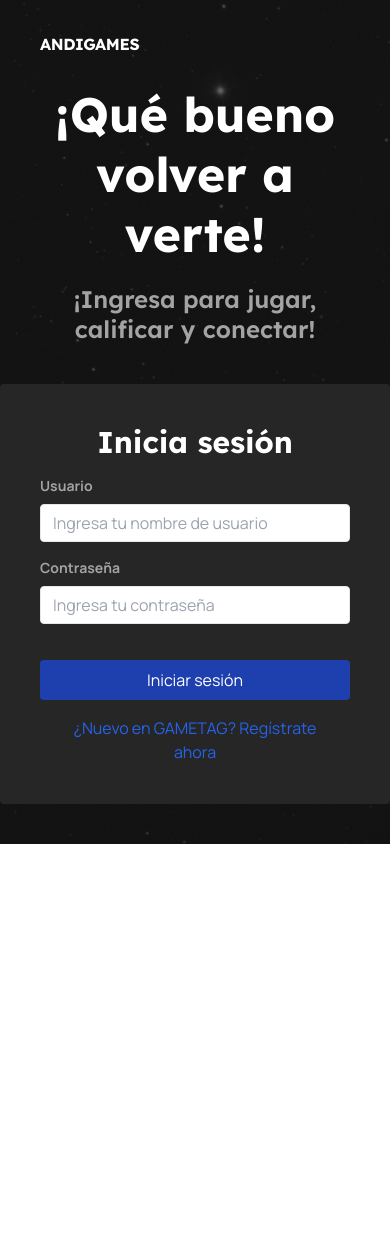
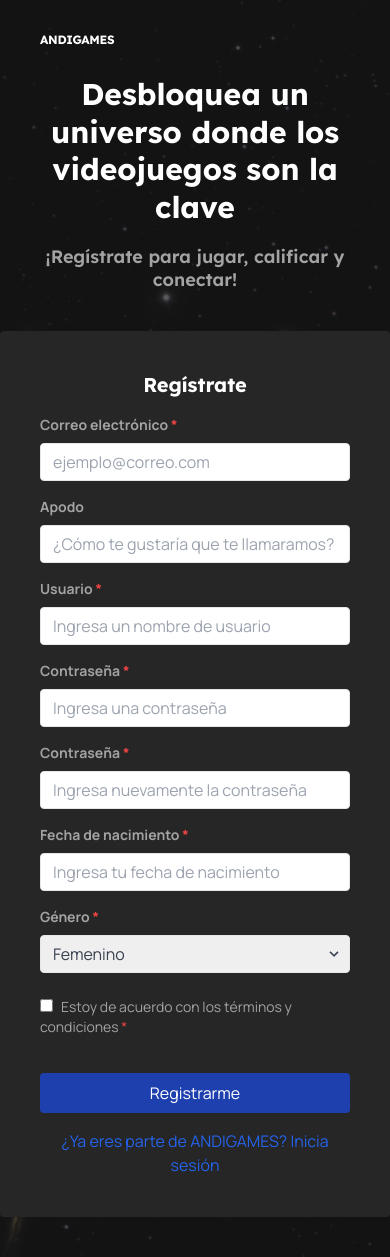
Before and after one commit to natandreli/andigames-front, a Next.js app: page /signup in a window 390 px wide. Before the commit the page ends 844 px from the top, so only its background shows below. Built offline with nearby package versions, Linux system fonts and the light colour scheme.

Commit message:
signup page almost done, improvements in the responsive design and others

```diff
--- a/app/login/page.jsx
+++ b/app/login/page.jsx
@@ -1,8 +1,7 @@
 "use client";
 
+import { useRouter } from 'next/navigation';
 import { Lexend, Manrope } from 'next/font/google';
-import { useRouter } from 'next/navigation';
-import Image from 'next/image';
 
 const lexend = Lexend({ subsets: ['latin'], weights: [400, 500, 600, 700] })
 
@@ -18,7 +17,7 @@ export default function Home() {
         <div className='h-screen bg-neutral-900 bg-opacity-70'>
             <nav className="items-center justify-between p-7 pl-10 pr-10 w-full">
                 <div className="flex items-center flex-shrink-0 text-white mr-6">
-                    <span className={`font-bold text-sl tracking-tight pt-1 ${lexend.className}`}>
+                    <span className={`font-bold sm:text-lg text-xs tracking-tight pt-1 ${lexend.className}`}>
                         <button
                             onClick={() => router.push('/')}
                         >
@@ -29,29 +28,29 @@ export default function Home() {
             </nav>
             <div className='flex flex-col items-center justify-center'>
                 <div className='container mx-auto px-10 text-center'>
-                    <h1 className={`font-bold text-5xl text-center text-white leading-tight ${lexend.className}`}>
+                    <h1 className={`font-bold text-3xl sm:text-5xl text-center text-white leading-tight ${lexend.className}`}>
                         ¡Qué bueno volver a verte!
                     </h1>
-                    <h2 className={`font-semibold text-2xl mt-5 text-center text-neutral-400 leading-tight ${lexend.className}`}>
+                    <h2 className={`font-semibold text-lg sm:text-2xl mt-5 text-center text-neutral-400 leading-tight ${lexend.className}`}>
                         ¡Ingresa para jugar, calificar y conectar!
                     </h2>
                 </div>
                 <div className="w-full max-w-md items-center justify-center m-10 bg-neutral-800 rounded p-10">
                     <form className="">
                         <div className="mb-4">
-                            <h2 className={`font-bold text-3xl text-center text-white ${lexend.className}`}>
+                            <h2 className={`font-bold text-xl sm:text-3xl text-center text-white ${lexend.className}`}>
                                 Inicia sesión
                             </h2>
                         </div>
                         <div className="mb-4">
-                            <label className="block text-neutral-400 text-sm font-bold mb-2" for="username">
-                                Usuario
+                            <label className="block text-neutral-400 text-sm font-bold mb-2">
+                                Usuario <span className="text-red-500">*</span>
                             </label>
                             <input className="appearance-none border rounded w-full py-2 px-3 text-gray-700 leading-tight focus:outline-none focus:shadow-outline" id="username" type="text" placeholder="Ingresa tu nombre de usuario"></input>
                         </div>
                         <div className="mb-9">
-                            <label className="block text-neutral-400 text-sm font-bold mb-2" for="password">
-                                Contraseña
+                            <label className="block text-neutral-400 text-sm font-bold mb-2">
+                                Contraseña <span className="text-red-500">*</span>
                             </label>
                             <input className="appearance-none border rounded w-full py-2 px-3 text-gray-700 leading-tight focus:outline-none focus:shadow-outline" id="password" type="password" placeholder="Ingresa tu contraseña"></input>
                         </div>
@@ -67,11 +66,11 @@ export default function Home() {
                     </form>
                     <div className="">
                         <button
-                            className="w-full hover:text-blue-400 text-blue-600 font-base px-4 rounded"
+                            className="w-full hover:text-blue-400 text-blue-600 font-sm px-4 rounded"
                             onClick={() =>
                                 router.push('../signup')}
                         >
-                            ¿Nuevo en GAMETAG? Regístrate ahora
+                            ¿Nuevo en ANDIGAMES? Regístrate ahora
                         </button>
                     </div>
                 </div>
--- a/app/page.jsx
+++ b/app/page.jsx
@@ -14,7 +14,7 @@ export default function Home() {
     <div>
       <nav className="flex items-center justify-between p-6 pl-10 pr-10 w-full">
         <div className="flex items-center flex-shrink-0 text-white mr-6">
-          <span className={`font-bold text-sl tracking-tight ${lexend.className}`}>
+          <span className={`font-bold sm:text-lg text-xs tracking-tight ${lexend.className}`}>
             <button
               onClick={() => router.push('/')}
             >
@@ -23,7 +23,7 @@ export default function Home() {
           </span>
         </div>
         <div className="w-full flex items-center">
-          <div className={`text-sm ml-auto`}>
+          <div className={`sm:text-sm ml-auto text-xs`}>
             <button
               className="text-white hover:text-blue-400 py-2 px-4 rounded-full mr-2"
               onClick={() => router.push('/login')}
@@ -40,10 +40,10 @@ export default function Home() {
         </div>
       </nav>
       <div className='container mx-auto px-10 pt-5 text-center'>
-        <h1 className={`font-bold text-5xl text-center text-white leading-tight ${lexend.className}`}>Juega, califica y conecta: Tu plataforma para compartir tu experiencia gamer</h1>
+        <h1 className={`font-bold text-3xl sm:text-5xl text-center text-white leading-tight ${lexend.className}`}>Juega, califica y conecta: Tu plataforma para compartir tu experiencia gamer</h1>
         <h2 className={`text-base mt-5 text-center text-white leading-tight`}>¡Bienvenido a ANDIGAMES! Tu punto de partida para sumergirte en el mundo de los videojuegos, calificar tus experiencias y unirte a una comunidad de jugadores apasionados.</h2>
         <button
-          className="m-auto mt-10 bg-blue-800 hover:bg-blue-600 text-white px-4 py-4 rounded-full"
+          className="m-auto mt-10 bg-blue-800 hover:bg-blue-600 text-white px-4 py-3 rounded-full"
           onClick={() => router.push('/signup')}
         >
           Comenzar en ANDIGAMES
--- a/app/signup/page.jsx
+++ b/app/signup/page.jsx
@@ -1,8 +1,7 @@
 "use client";
 
+import { useRouter } from 'next/navigation';
 import { Lexend, Manrope } from 'next/font/google';
-import { useRouter } from 'next/navigation';
-import Image from 'next/image';
 
 const lexend = Lexend({ subsets: ['latin'], weights: [400, 500, 600, 700] })
 
@@ -10,11 +9,15 @@ export default function Home() {
 
   const router = useRouter();
 
+  const handleSignup = () => {
+    router.push('/home');
+  }
+
   return (
-    <div className='h-screen bg-neutral-900 bg-opacity-70'>
+    <div className='h-full bg-neutral-900 bg-opacity-70'>
       <nav className="items-center justify-between p-7 pl-10 pr-10 w-full">
         <div className="flex items-center flex-shrink-0 text-white mr-6">
-                    <span className={`font-bold text-sl tracking-tight pt-1 ${lexend.className}`}>
+          <span className={`font-bold sm:text-lg text-xs tracking-tight pt-1 ${lexend.className}`}>
             <button
               onClick={() => router.push('/')}
             >
@@ -25,49 +28,96 @@ export default function Home() {
       </nav>
       <div className='flex flex-col items-center justify-center'>
         <div className='container mx-auto px-10 text-center'>
-                    <h1 className={`font-bold text-5xl text-center text-white leading-tight ${lexend.className}`}>
-                        ¡Qué bueno volver a verte!
+          <h1 className={`font-bold text-3xl sm:text-5xl text-center text-white leading-tight ${lexend.className}`}>
+            Desbloquea un universo donde los videojuegos son la clave
           </h1>
-                    <h2 className={`font-semibold text-2xl mt-5 text-center text-neutral-400 leading-tight ${lexend.className}`}>
-                        ¡Ingresa para jugar, calificar y conectar!
+          <h2 className={`font-semibold text-lg sm:text-2xl mt-5 text-center text-neutral-400 leading-tight ${lexend.className}`}>
+            ¡Regístrate para jugar, calificar y conectar!
           </h2>
         </div>
         <div className="w-full max-w-md items-center justify-center m-10 bg-neutral-800 rounded p-10">
           <form className="">
             <div className="mb-4">
-                            <h2 className={`font-bold text-3xl text-center text-white ${lexend.className}`}>
-                                Inicia sesión
+              <h2 className={`font-bold text-xl sm:text-3xl text-center text-white ${lexend.className}`}>
+                Regístrate
               </h2>
             </div>
             <div className="mb-4">
-                            <label className="block text-neutral-400 text-sm font-bold mb-2" for="username">
-                                Usuario
+              <label className="block text-neutral-400 text-sm font-bold mb-2">
+                Correo electrónico <span className="text-red-500">*</span>
               </label>
-                            <input className="appearance-none border rounded w-full py-2 px-3 text-gray-700 leading-tight focus:outline-none focus:shadow-outline" id="username" type="text" placeholder="Ingresa tu nombre de usuario"></input>
+              <input className="appearance-none border rounded w-full py-2 px-3 text-gray-700 leading-tight focus:outline-none focus:shadow-outline" id="email" type="text" placeholder="ejemplo@correo.com"></input>
+            </div>
+            <div className="mb-4">
+              <label className="block text-neutral-400 text-sm font-bold mb-2">
+                Apodo
+              </label>
+              <input className="appearance-none border rounded w-full py-2 px-3 text-gray-700 leading-tight focus:outline-none focus:shadow-outline" id="nickname" type="text" placeholder="¿Cómo te gustaría que te llamaramos?"></input>
+            </div>
+            <div className="mb-4">
+              <label className="block text-neutral-400 text-sm font-bold mb-2">
+                Usuario <span className="text-red-500">*</span>
+              </label>
+              <input className="appearance-none border rounded w-full py-2 px-3 text-gray-700 leading-tight focus:outline-none focus:shadow-outline" id="username" type="text" placeholder="Ingresa un nombre de usuario"></input>
+            </div>
+            <div className="mb-4">
+              <label className="block text-neutral-400 text-sm font-bold mb-2">
+                Contraseña <span className="text-red-500">*</span>
+              </label>
+              <input className="appearance-none border rounded w-full py-2 px-3 text-gray-700 leading-tight focus:outline-none focus:shadow-outline" id="password" type="password" placeholder="Ingresa una contraseña"></input>
+            </div>
+            <div className="mb-4">
+              <label className="block text-neutral-400 text-sm font-bold mb-2">
+                Contraseña <span className="text-red-500">*</span>
+              </label>
+              <input className="appearance-none border rounded w-full py-2 px-3 text-gray-700 leading-tight focus:outline-none focus:shadow-outline" id="password2" type="password" placeholder="Ingresa nuevamente la contraseña"></input>
+            </div>
+            <div className="mb-4">
+              <label className="block text-neutral-400 text-sm font-bold mb-2">
+                Fecha de nacimiento <span className="text-red-500">*</span>
+              </label>
+              <input className="appearance-none border rounded w-full py-2 px-3 text-gray-700 leading-tight focus:outline-none focus:shadow-outline" id="password2" type="birthdate" placeholder="Ingresa tu fecha de nacimiento"></input>
+            </div>
+            <div className="w-full mb-6">
+              <label className="block text-neutral-400 text-sm font-bold mb-2">
+                Género <span className="text-red-500">*</span>
+              </label>
+              <div className="relative">
+                <select className="appearance-none border rounded w-full py-2 px-3 text-gray-700 leading-tight focus:outline-none focus:bg-white focus:border-gray-500" id="grid-state">
+                  <option>Femenino</option>
+                  <option>Masculino</option>
+                  <option>Otro</option>
+                </select>
+                <div className="pointer-events-none absolute inset-y-0 right-0 flex items-center px-2 text-gray-700">
+                  <svg className="fill-current h-4 w-4" xmlns="http://www.w3.org/2000/svg" viewBox="0 0 20 20"><path d="M9.293 12.95l.707.707L15.657 8l-1.414-1.414L10 10.828 5.757 6.586 4.343 8z" /></svg>
+                </div>
+              </div>
             </div>
             <div className="mb-9">
-                            <label className="block text-neutral-400 text-sm font-bold mb-2" for="password">
-                                Contraseña
+              <label className="block text-neutral-400 text-sm">
+                <input className="mr-2 accent-blue-800" type="checkbox"></input>
+                <span>
+                  Estoy de acuerdo con los términos y condiciones <span className="text-red-500">*</span>
+                </span>
               </label>
-                            <input className="appearance-none border rounded w-full py-2 px-3 text-gray-700 leading-tight focus:outline-none focus:shadow-outline" id="password" type="password" placeholder="Ingresa tu contraseña"></input>
             </div>
             <div className="mb-4">
               <button
                 className="w-full bg-blue-800 hover:bg-blue-600 text-white font-base py-2 px-4 rounded"
                 onClick={() =>
-                                    handleLogin()}
+                  handleSignup()}
               >
-                                Iniciar sesión
+                Registrarme
               </button>
             </div>
           </form>
           <div className="">
             <button
-                            className="w-full hover:text-blue-400 text-blue-600 font-base px-4 rounded"
+              className="w-full hover:text-blue-400 text-blue-600 font-sm px-4 rounded"
               onClick={() =>
-                                router.push('../signup')}
+                router.push('../login')}
             >
-                            ¿Nuevo en GAMETAG? Regístrate ahora
+              ¿Ya eres parte de ANDIGAMES? Inicia sesión
             </button>
           </div>
         </div>
--- a/package.json
+++ b/package.json
@@ -9,11 +9,12 @@
     "lint": "next lint"
   },
   "dependencies": {
-    "@next/font": "^14.0.1",
     "@next/swc-darwin-x64": "^14.0.1",
     "next": "^14.0.1",
     "react": "^18",
-    "react-dom": "^18"
+    "react-datepicker": "^4.21.0",
+    "react-dom": "^18",
+    "swc": "^1.0.11"
   },
   "devDependencies": {
     "autoprefixer": "^10",
```
Also changed, not shown: next.config.js (line endings or trailing spaces), 1 other file (tests, documents, lock files or other folders). Lines whose indentation alone changed are shown as unchanged.
